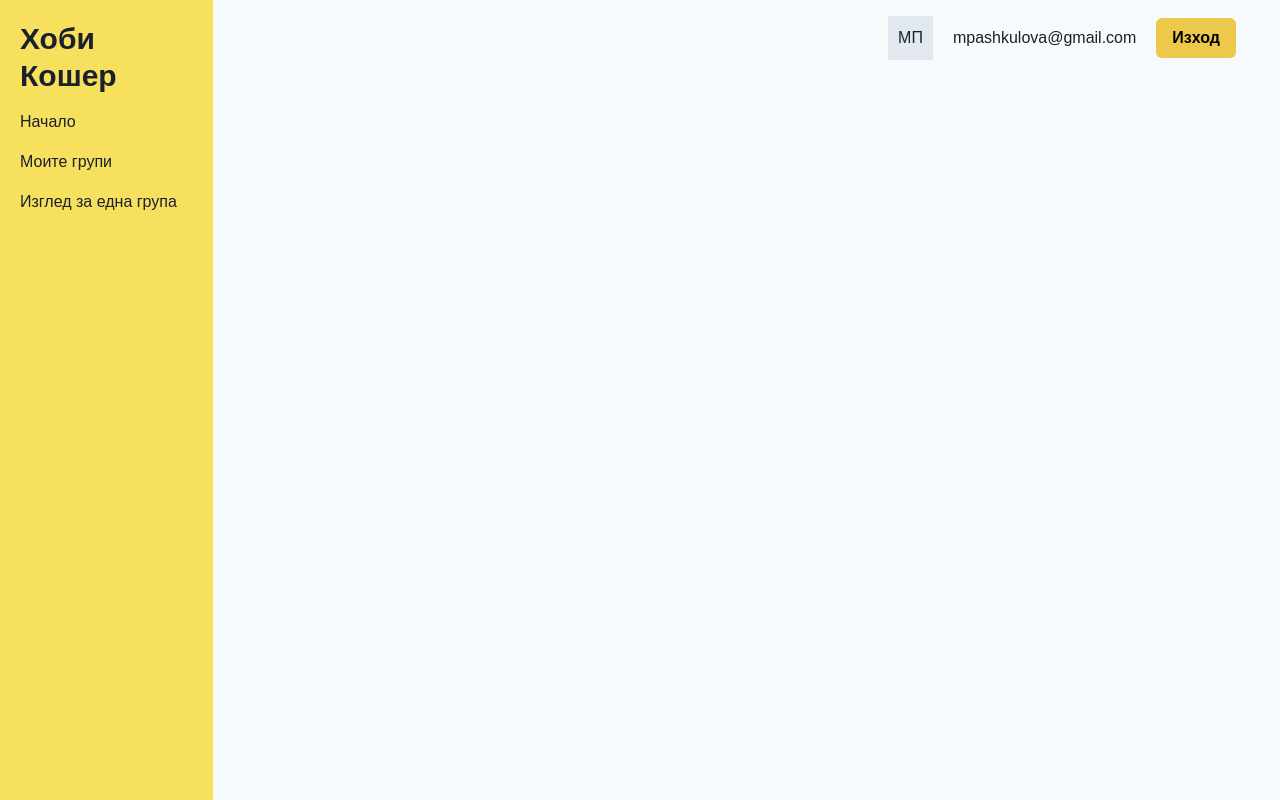
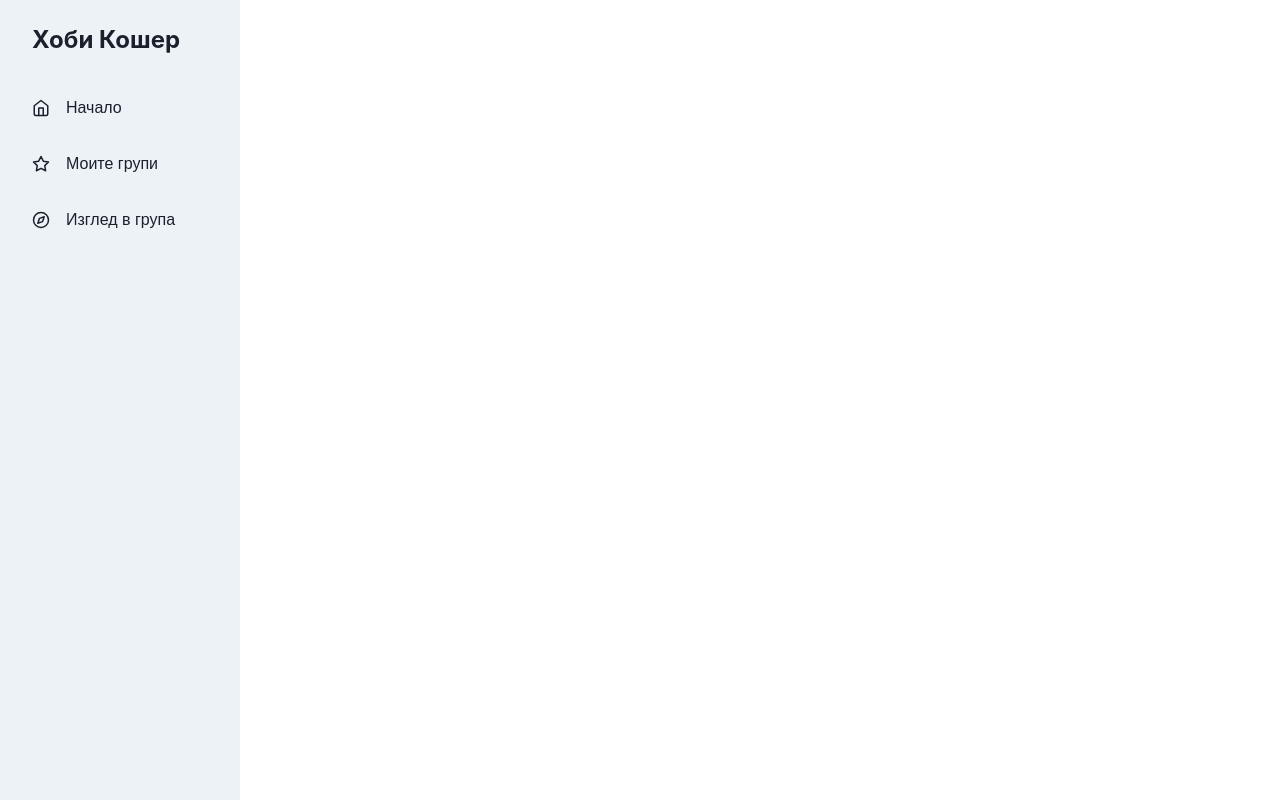
Before and after one commit to maria-pashkulova/hobby-hive, a React (Vite) app in the folder client/: page / in a window 1280 px wide. Built offline with nearby package versions, Linux system fonts and the light colour scheme.

Commit message:
Responsive sidebar menu

```diff
--- a/client/src/components/Navbar.jsx
+++ b/client/src/components/Navbar.jsx
@@ -13,3 +13,4 @@ export default function Navbar() {
         </Flex>
     )
 }
+//TODO
--- a/client/src/components/Sidebar.jsx
+++ /dev/null
@@ -1,34 +0,0 @@
-import { List, ListItem, Heading } from "@chakra-ui/react"
-import { Link } from "react-router-dom"
-
-const Sidebar = () => {
-    return (
-
-        <List spacing={4}>
-            <ListItem >
-                <Heading size='lg'>
-                    <Link to='/'>
-                        Хоби Кошер
-                    </Link>
-                </Heading>
-            </ListItem>
-            <ListItem >
-                <Link to='/'>
-                    Начало
-                </Link>
-            </ListItem>
-            <ListItem >
-                <Link to='/my-groups'>
-                    Моите групи
-                </Link>
-            </ListItem>
-            <ListItem >
-                <Link to='/in-group'>
-                    Изглед за една група
-                </Link>
-            </ListItem>
-        </List>
-    )
-}
-
-export default Sidebar
--- /dev/null
+++ b/client/src/components/navigation/NavItem.jsx
@@ -0,0 +1,32 @@
+import { Link } from "react-router-dom";
+import { Flex, Icon, ListItem } from '@chakra-ui/react';
+
+const NavItem = ({ title, icon, to }) => {
+    return (
+        <ListItem>
+            <Link to={to}>
+                <Flex
+                    alignItems="center"
+                    p="4"
+                    mx="4"
+                    borderRadius="lg"
+                    role="group"
+                    cursor="pointer"
+                    _hover={{
+                        bg: 'yellow.400'
+                    }}
+                >
+                    <Icon
+                        mr="4"
+                        fontSize="18"
+                        as={icon}
+                    />
+                    {title}
+                </Flex>
+            </Link>
+        </ListItem >
+
+    )
+}
+
+export default NavItem
--- /dev/null
+++ b/client/src/components/navigation/Sidebar.jsx
@@ -0,0 +1,44 @@
+import { Box, Flex, Heading, CloseButton, List, ListItem } from '@chakra-ui/react'
+import { FiHome, FiCompass, FiStar } from "react-icons/fi";
+import NavItem from './NavItem';
+
+const listItems = [
+    { title: 'Начало', icon: FiHome, to: '/' },
+    { title: 'Моите групи', icon: FiStar, to: '/my-groups' },
+    { title: 'Изглед в група', icon: FiCompass, to: '/in-group' }
+];
+
+
+const Sidebar = ({ onClose, display }) => {
+
+    return (
+        <Box
+            as='nav'
+            transition="3s ease"
+            bg='gray.100'
+            w={{ base: 'full', md: 60 }}
+            position="fixed"
+            h="full"
+            display={display}
+        >
+            <Flex h="20" alignItems="center" mx="8" justifyContent="space-between">
+                <Heading fontSize="2xl" >
+                    Хоби Кошер
+                </Heading>
+                <CloseButton display={{ base: 'flex', md: 'none' }} onClick={onClose} />
+            </Flex>
+            <List>
+                {listItems.map((link, index) => (
+                    <NavItem
+                        key={index}
+                        title={link.title}
+                        icon={link.icon}
+                        to={link.to} />
+                ))
+                }
+            </List>
+
+        </Box >)
+}
+
+export default Sidebar
--- a/client/src/layouts/LoggedInLayout.jsx
+++ b/client/src/layouts/LoggedInLayout.jsx
@@ -1,31 +1,22 @@
 import Navbar from '../components/Navbar';
 import { Outlet } from 'react-router-dom';
-import { Grid, GridItem } from '@chakra-ui/react';
-import Sidebar from '../components/Sidebar';
+import { Box, useDisclosure } from '@chakra-ui/react';
+import Sidebar from '../components/navigation/Sidebar';
 
 const LoggedInLayout = () => {
+
+    const { isOpen, onOpen, onClose } = useDisclosure();
     return (
-        <Grid templateColumns='repeat(6, 1fr)' bg='gray.50'>
-            <GridItem
-                as='aside'
-                colSpan={{ base: 6, lg: 1 }}
-                bg='yellow.300'
-                minHeight={{ lg: '100vh' }}
-                p='5'
-            >
-                <Sidebar />
-            </GridItem>
-            <GridItem
-                as='main'
-                colSpan={{ base: 6, lg: 5 }}
-                mx='3'
-            >
-                <Navbar />
+        <Box minH="100vh" >
+            <Sidebar
+                onClose={onClose}
+                display={{ base: 'none', md: 'block' }}
+            />
+            <Box ml={{ base: 0, md: 60 }} p="4">
                 <Outlet />
-            </GridItem>
-        </Grid>
+            </Box>
 
-
+        </Box>
     )
 }
 
```
